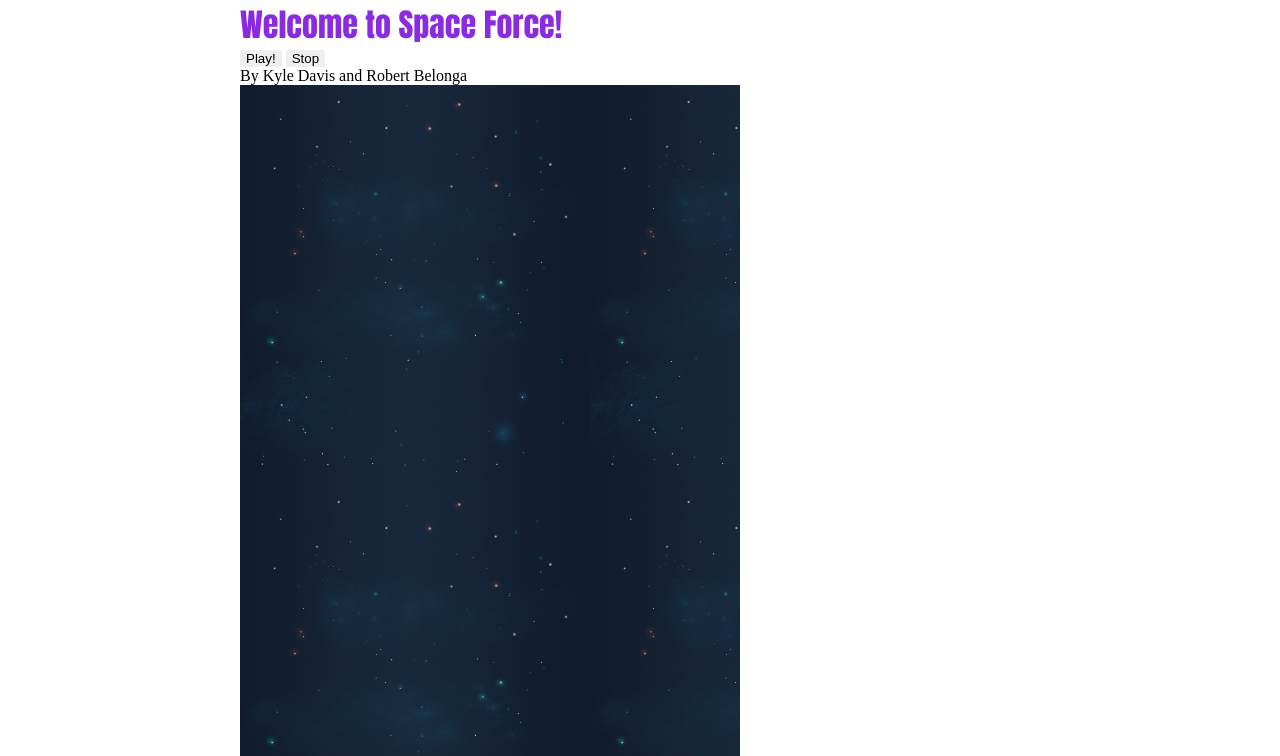
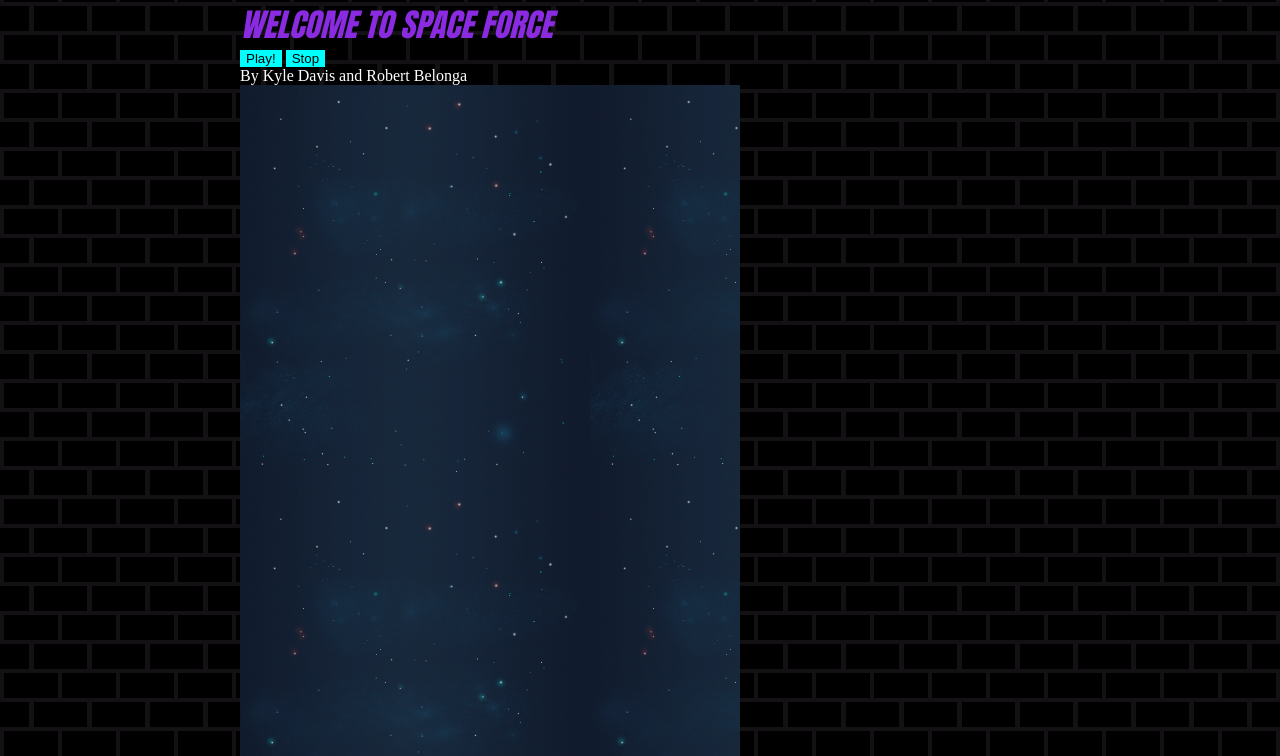
Before and after one commit to momentum-team-3/js-build-a-game-kyle-robert, a plain HTML site: page index.html in a window 1280 px wide. Shown: the top 756 px of the page. Drawn offline with Linux system fonts and the light colour scheme.

Commit message:
Finished visuals

```diff
--- a/index.html
+++ b/index.html
@@ -11,12 +11,12 @@
 </head>
 
 <body>
-  <h1>Welcome to Space Force!</h1>
+<h1><i>WELCOME TO SPACE FORCE</i></h1>
   <div class="container">
     <button id="start-button" onclick="animationID = window.setInterval(drawFrame,20)">Play!</button>
     <button id="stop-button" onclick="window.clearInterval(animationID)">Stop</button>
     <main>
-      <canvas id="canvas" width="500px" height="1000px"></canvas>
+      <canvas id="canvas" width="500px" height="750px"></canvas>
     </main>
   </div>
 
--- a/style.css
+++ b/style.css
@@ -9,6 +9,7 @@ body {padding-left: 0;
   margin-right: auto;
   display: block;
   width: 800px;
+  align-self: center;
 }
 
 .container {
@@ -31,16 +32,38 @@ main {
 main > * {
   flex: 0 0 auto;
 }
-
+/* Title and Buttons and Footer */
 h1 {
   color: blueviolet;
   font-family: Impact;
   align-content: center;
   position: relative;
   font-weight: bolder;
+  border-radius: 2px;
+  border-color: darkolivegreen;
 }
-
+button {
+  display: flex;
+  display: inline;
+  size: 30px;
+  background-color: cyan;
+}
+footer {
+  color: white;
+  size: bold;
+}
 
 #canvas {
   background-image: url(PixelSpaceRage/PixelBackgroundSeamlessVertically.png);
 }
+
+/* Background Image behind the Canvas */
+body {
+  background-color: #141114;
+  background-image: linear-gradient(335deg, black 23px, transparent 23px),
+    linear-gradient(155deg, black 23px, transparent 23px),
+    linear-gradient(335deg, black 23px, transparent 23px),
+    linear-gradient(155deg, black 23px, transparent 23px);
+  background-size: 58px 58px;
+  background-position: 0px 2px, 4px 35px, 29px 31px, 34px 6px;
+}
```
